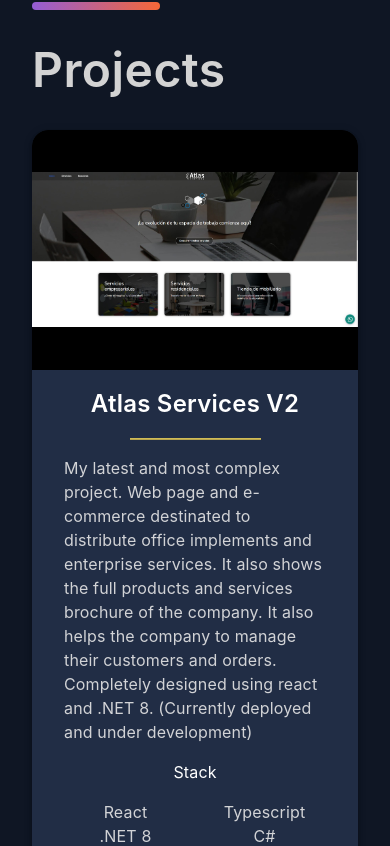
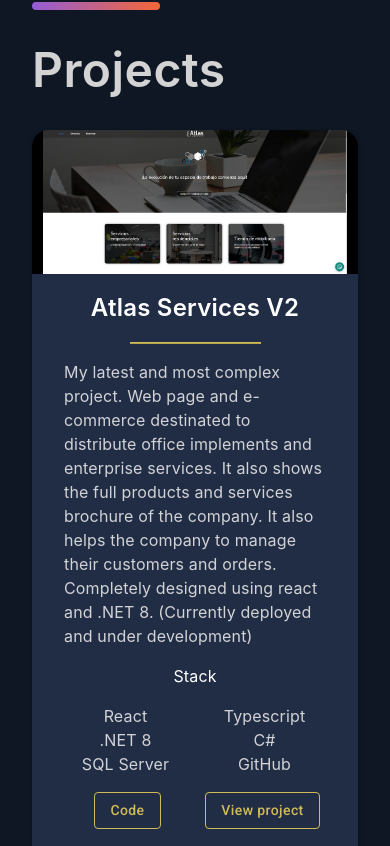
Before and after one commit to jmrobles10/Portfolio, a React (Vite) app: page / in a window 390 px wide. Shown: the part 2036-2882 px from the top of the page. Built offline with nearby package versions, Linux system fonts and the light colour scheme.

Commit message:
Refactor CardProject component to improve visual design by reducing card elevation from 4 to 2 and adjusting image height for better responsiveness. This enhances the overall aesthetic and adaptability of project cards across different screen sizes.

```diff
--- a/src/pages/Projects/components/CardProject.tsx
+++ b/src/pages/Projects/components/CardProject.tsx
@@ -13,7 +13,7 @@
     const fontFamily = 'Inter, sans-serif';
     return (
         <Grid size={{ xs: 12, md: 4 }}>
-            <Card elevation={4} sx={{
+            <Card elevation={2} sx={{
                 background: '#212D45',
                 borderRadius: '1rem',
                 height: '100%',
@@ -23,7 +23,11 @@
                 <CardMedia
                     component="img"
                     src={image}
-                    sx={{ width: '100%', height: '15rem', objectFit: 'contain', backgroundColor: '#000' }}
+                    sx={{
+                        width: '100%',
+                        height: { xs: '9rem', md: '11rem', xl: '14rem' },
+                        objectFit: 'contain', backgroundColor: '#000'
+                    }}
                 />
                 <Stack direction={'column'} justifyContent={'space-between'} alignItems={'center'} spacing={2} p={'1rem 2rem 2rem 2rem'} sx={{ flex: 1 }}>
                     <Typography fontFamily={fontFamily} fontSize={{ xs: '1.5rem', xl: '2rem' }} fontWeight={600} color={'#fff'} textAlign={'center'}>
```
